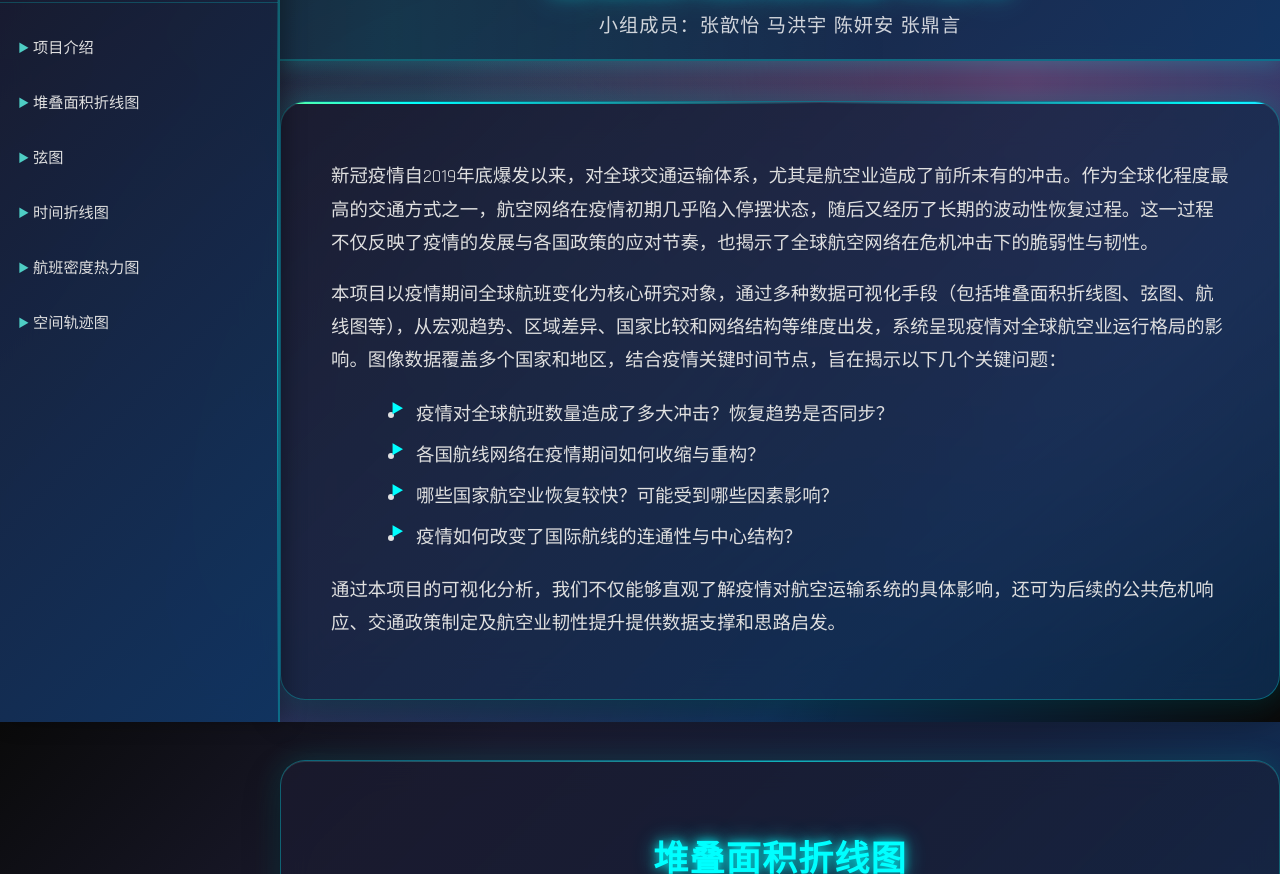
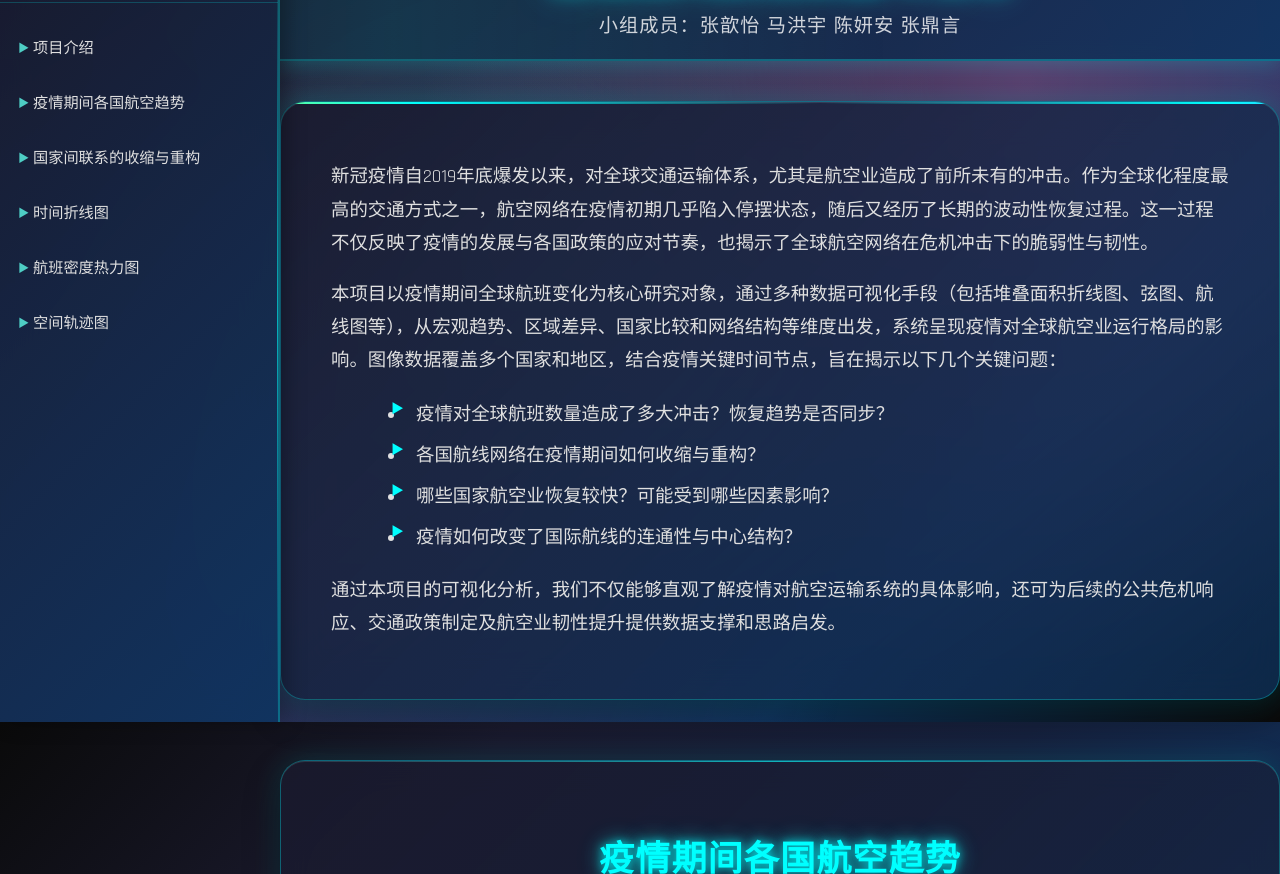
Before and after one commit to O-laO-la/Flight-data, a plain HTML site: page index.html in a window 1280 px wide. Shown: the part 78-952 px from the top of the page. Drawn offline with Linux system fonts and the light colour scheme.

Commit message:
Update index.html

```diff
--- a/index.html
+++ b/index.html
@@ -25,12 +25,10 @@
           <a href="#project-intro" class="nav-outline-link">项目介绍</a>
         </li>
         <li class="nav-outline-item">
-          <a href="#stacked-area-chart" class="nav-outline-link"
-            >堆叠面积折线图</a
-          >
+          <a href="#stacked-area-chart" class="nav-outline-link">疫情期间各国航空趋势</a>
         </li>
         <li class="nav-outline-item">
-          <a href="#chord-diagram" class="nav-outline-link">弦图</a>
+          <a href="#chord-diagram" class="nav-outline-link">国家间联系的收缩与重构</a>
         </li>
         <li class="nav-outline-item">
           <a href="#time-line-chart" class="nav-outline-link">时间折线图</a>
@@ -67,7 +65,7 @@
         </p>
       </section>
       <section id="stacked-area-chart">
-        <h2>堆叠面积折线图</h2>
+        <h2>疫情期间各国航空趋势</h2>
         <div class="chart-container" id="stacked-area-container"></div>
         <div class="chart-analysis">
           <h3>一、整体趋势</h3>
@@ -129,7 +127,7 @@
       </section>
 
       <section id="chord-diagram">
-        <h2>弦图</h2>
+        <h2>国家间联系的收缩与重构</h2>
         <div class="chart-analysis">
           <h3>弦图原理及作用</h3>
           <p>
```
